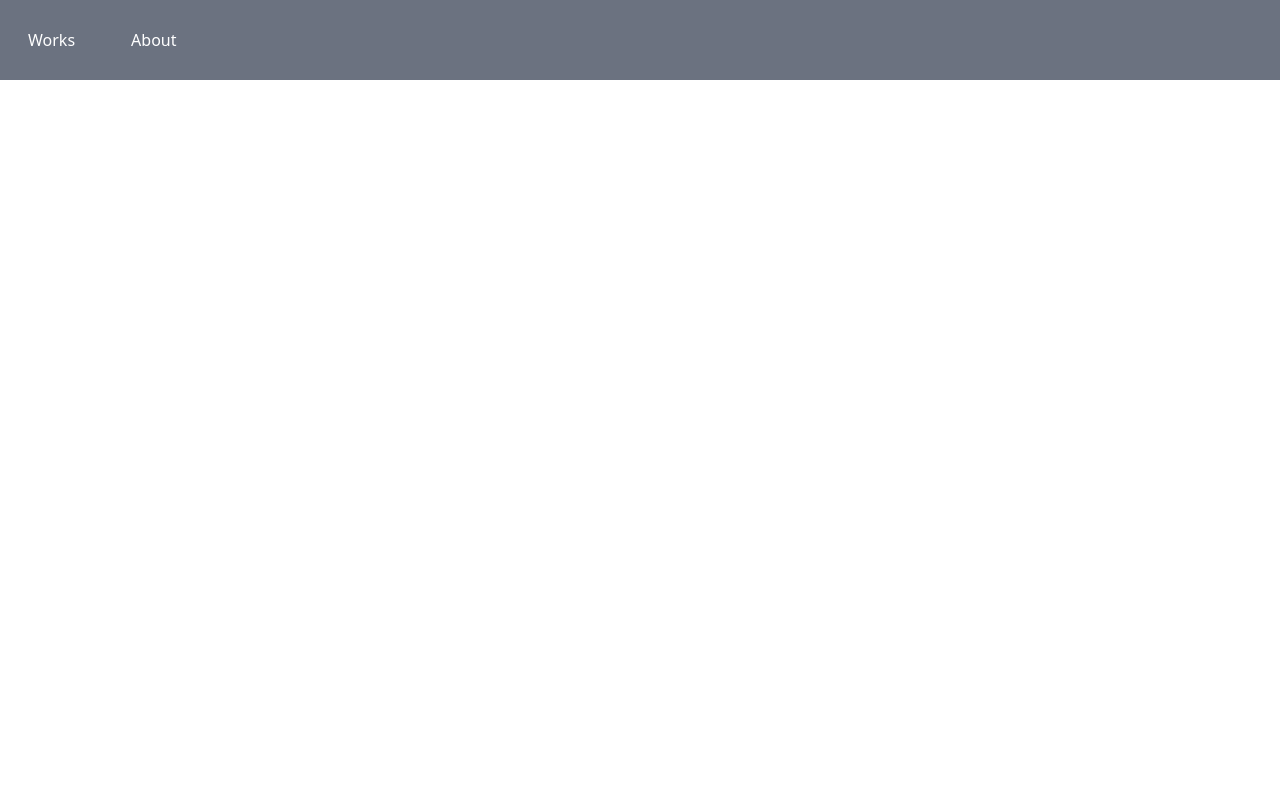
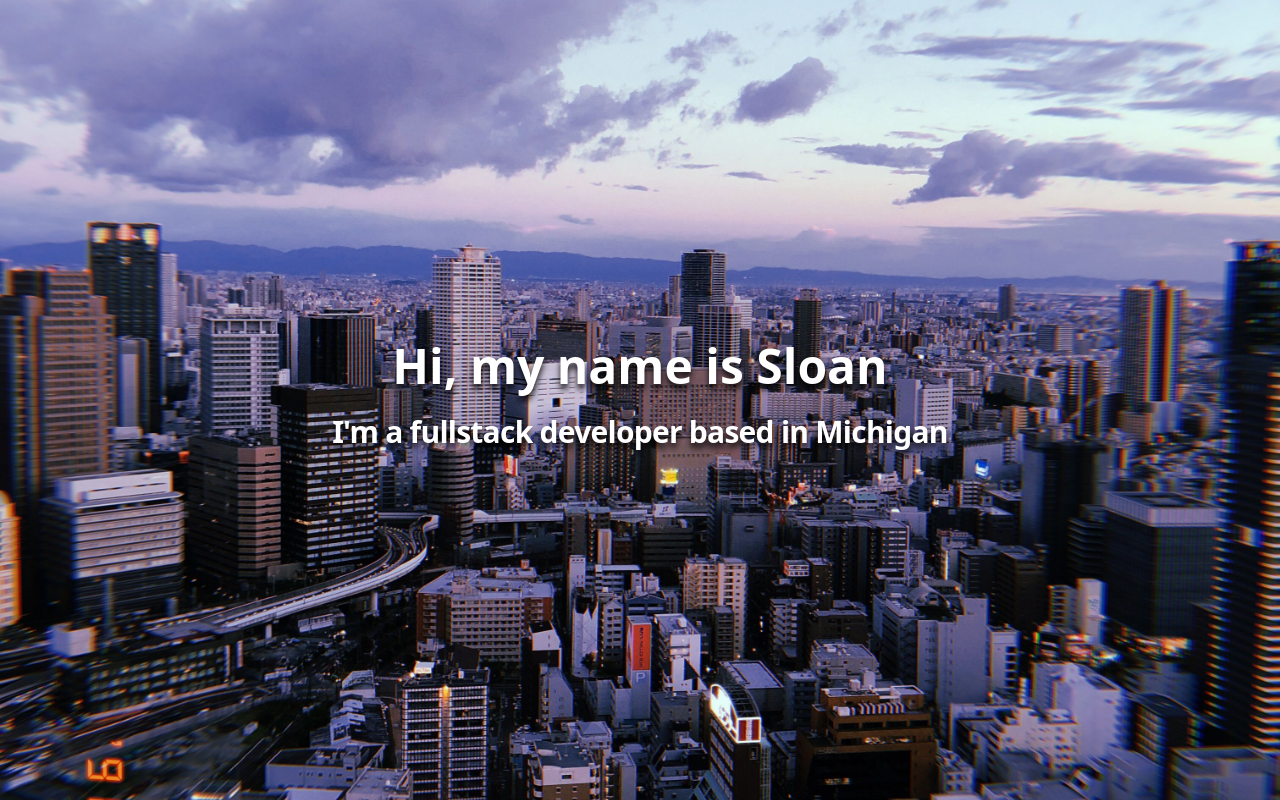
Before and after one commit to Sloansta/sloan-boyce, a React (Create React App) app in the folder portfolio/: page / in a window 1280 px wide. Built offline with nearby package versions, Linux system fonts and the light colour scheme.

Commit message:
made jumbotron

```diff
--- a/portfolio/src/App.js
+++ b/portfolio/src/App.js
@@ -1,10 +1,11 @@
 import Nav from './components/Nav';
+import Jumbotron from './components/Jumbotron';
 import './index.css'
 
 function App() {
   return (
     <div>
-      <Nav />
+      <Jumbotron />
     </div>
   );
 }
--- /dev/null
+++ b/portfolio/src/components/Jumbotron.js
@@ -0,0 +1,19 @@
+import Image from "../assets/img/back-drop.jpeg"
+
+const Jumbotron = () => {
+    return (
+        <div className="min-h-screen flex flex-col items-center justify-center">
+            <img
+            className="absolute w-full h-full object-cover"
+            src={Image}
+            alt="Osaka"
+            />
+            <div className="p-12 font-bold z-10 text-white drop-shadow-[0_5px_3px_rgba(0,0,0,0.9)] text-center items-center">
+                <h1 className="mb-6 text-4xl xl:text-5xl">Hi, my name is Sloan</h1>
+                <h2 className="mb-2 text-2xl xl:text-3xl tracking-tight">I'm a fullstack developer based in Michigan</h2>
+            </div>
+        </div>
+    )
+};
+
+export default Jumbotron;
--- a/portfolio/src/components/Nav.js
+++ b/portfolio/src/components/Nav.js
@@ -1,10 +1,10 @@
 
 const Nav = () => {
     return (
-        <div className="top-0 left-0 w-screen h-15 bg-gray-500 text-white flex flex-row">
-
-            <div className="p-3 m-4 hover:bg-gray-700 hover:cursor-pointer">Works</div>
-            <div className="p-3 m-4 hover:bg-gray-700 hover:cursor-pointer">About</div>
+        <div className="top-0 left-0 w-screen h-15 bg-gray-500 text-white flex flex-row shadow-lg">
+            <span className="p-2 m-3 text-2xl"><b>Sloan Boyce</b></span>
+            <div className="p-3 m-4 duration-300 ease-in-out hover:bg-gray-700 hover:cursor-pointer">Works</div>
+            <div className="p-3 m-4 duration-300 ease-in-out hover:bg-gray-700 hover:cursor-pointer">About</div>
         </div>
     )
 };
```
Also changed, not shown: portfolio/src/assets/img/back-drop.jpeg (added).
